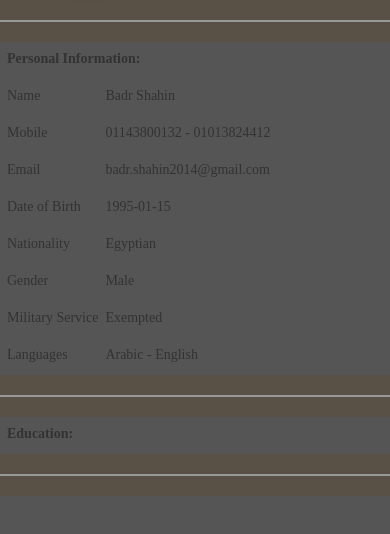
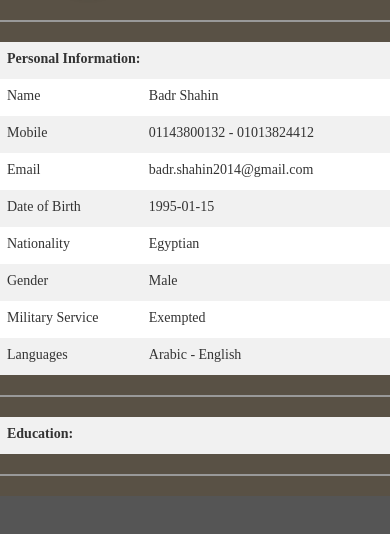
Before and after one commit to BadrShahin/Profile, a plain HTML site: page index.html in a window 390 px wide. Shown: the part 132-666 px from the top of the page. Drawn offline with nearby package versions, Linux system fonts and the light colour scheme; some packages are replaced by stand-ins of ours.

Commit message:
Update style.css

```diff
--- a/css/style.css
+++ b/css/style.css
@@ -76,19 +76,18 @@ hr{
 	border: none;
 	background-color: #999;
 }
-#infoTable{
+#table{
 	width: 100%;
 	font-size: 20px;
-	font-weight: bolder;
 	text-align: center;
 }
-#infoTable, th, td{
+#table, th, td{
   	padding: 5px;
 }
-#infoTable tr:nth-child(odd){
+#table tr:nth-child(odd){
   background-color: #f1f1f1;
 }
-#infoTable tr:nth-child(even){
+#table tr:nth-child(even){
   background-color: #ffffff;
 }
 @media screen and (max-width: 992px){
@@ -122,11 +121,11 @@ hr{
 	#menuUl li{
 		font-size: 12px;
 	}
-	#infoTable{
+	#table{
 		font-size: 14px;
 		text-align: left;
 	}
-	#infoTable, th, td{
+	#table, th, td{
   		padding: 7px 0 0 7px;
 	}
 }
```
